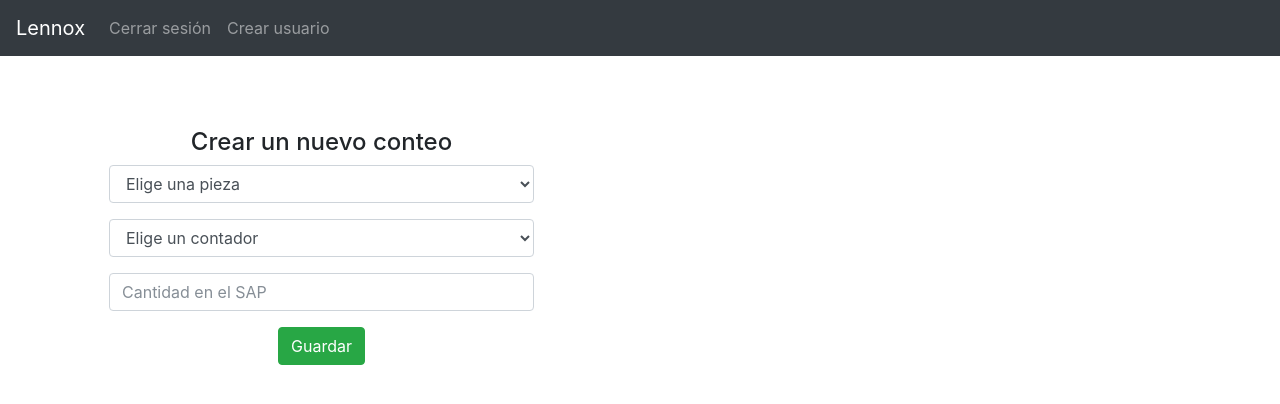
After one commit to ariellsantos/conteos_ciclocos, a Django app: a page that uses conteo_ciclico/templates/conteo_ciclico/conteos/crear_conteo.html in a window 1280 px wide. The commit adds this page. Shown: the top 404 px of the page. Run offline with Django 3.2, Linux system fonts and the light colour scheme; a user stored in the database is signed in; data comes from the database, SQL or seed files in the repository; both versions use the stored data as it was after the commit; some libraries are stand-ins or nearby versions.

Commit message:
Ya realiza todas las funciones

```diff
--- /dev/null
+++ b/conteo_ciclico/templates/conteo_ciclico/conteos/crear_conteo.html
@@ -0,0 +1,39 @@
+{% extends "base/main.html" %}
+
+
+{% block container %}
+    <div class="row">
+        <div class="col col-sm-12 col-md5 col-lg-5">
+            <h4>Crear un nuevo conteo</h4>
+
+            <form action="" method="POST">
+                {% csrf_token %}
+                <div class="form-group">
+                    <select name="pieza" id="" class="form-control" required>
+                        <option value="" selected="selected" disabled selecte>Elige una pieza</option>
+                        {% for pieza in piezas  %}
+                            <option value="{{pieza.id}}">{{pieza.nombre}}</option>
+                        {% endfor %}
+
+                    </select>
+                </div>
+                <div class="form-group">
+                    <select name="contador" id="" class="form-control" required>
+                        <option value="" selected="selected" disabled selecte>Elige un contador</option>
+
+                        {% for contador in contadores %}
+                            <option value="{{contador.id}}">{{contador.first_name}}</option>
+                        {% endfor %}
+
+                    </select>
+                </div>
+                <div class="form-group">
+                    <input type="number" name="cantidad_sap" id="" class="form-control" min="0" placeholder="Cantidad en el SAP" required>
+                </div>
+                <div class="form-group">
+                    <input type="submit" value="Guardar" class="btn btn-success">
+                </div>
+            </form>
+        </div>
+    </div>
+{% endblock container %}
--- a/conteo_ciclico/templates/conteo_ciclico/dashboard/index.html
+++ b/conteo_ciclico/templates/conteo_ciclico/dashboard/index.html
@@ -6,7 +6,11 @@
         <div class="col col-sm-12 col-md-12 col-lg-12">
             <h3>Conteos</h3>
             <a href="{% url 'conteo_ciclico:conteos' 'abiertos' %}" class="btn btn-primary">Conteos abiertos</a>
-            <a href="" class="btn btn-warning">Historial conteos</a>
+            <a href="{% url 'conteo_ciclico:conteos' 'cerrados' %}" class="btn btn-warning">Historial conteos cerrados</a>
+
+            {% if request.user.perfil.puesto.nombre == "Encargado almacen" %}
+                <a href="{% url 'conteo_ciclico:crear_conteo'%}" class="btn btn-success">Crear nuevo conteo</a>
+            {% endif %}
         </div>
     </div>
 {% endblock container %}
--- a/conteo_ciclico/urls.py
+++ b/conteo_ciclico/urls.py
@@ -4,8 +4,10 @@ from . import views
 app_name = "conteo_ciclico"
 
 urlpatterns = [
-    url('^$', views.index, name="dashboard" ),
-    url('^conteos/(?P<estatus>[\w\-]+)/$', views.conteos, name="conteos"),
-    url('^cantidad_conteso/(?P<pk>\d+)/$', views.cantidad_conteos, name="cantidad_conteos"),
-    url('^anadir_conteos/(?P<pk>\d+)/$', views.add_conteos, name="anadir_conteos"),
+    url(r'^$', views.index, name="dashboard" ),
+    url(r'^conteos/(?P<estatus>[\w\-]+)/$', views.conteos, name="conteos"),
+    url(r'^cantidad_conteso/(?P<pk>\d+)/$', views.cantidad_conteos, name="cantidad_conteos"),
+    url(r'^anadir_conteos/(?P<pk>\d+)/$', views.add_conteos, name="anadir_cantidad_conteos"),
+    url(r'^cerrar_conteo/(?P<pk>\d+)/$', views.cerrar_conteo, name="cerrar_conteo"),
+    url(r'^crear_conteo/', views.crear_conteo, name="crear_conteo"),
 ]
--- a/conteo_ciclico/views.py
+++ b/conteo_ciclico/views.py
@@ -1,13 +1,18 @@
 # -*- coding: utf-8 -*-
 from __future__ import unicode_literals
 
-from django.shortcuts import render
-from .models import Conteo, CantidadConteo
+from django.shortcuts import render, redirect
+from django.contrib.auth.decorators import login_required
+from .models import Conteo, CantidadConteo, Ubicacion, Pieza
+from django.contrib.auth.models import User
+from django.contrib import messages
 
+@login_required
 def index(request):
 
     return render(request, 'conteo_ciclico/dashboard/index.html')
 
+@login_required
 def conteos(request, estatus=None):
     usuario = request.user
     abiertos = ['abierto', 'proceso']
@@ -34,6 +39,7 @@ def conteos(request, estatus=None):
     return render(request, 'conteo_ciclico/conteos/conteos.html',context)
 
 
+@login_required
 def cantidad_conteos(request, pk):
     conteo = Conteo.objects.get(pk=pk)
     cantidades_conteo = CantidadConteo.objects.filter(conteo=conteo)
@@ -46,5 +52,67 @@ def cantidad_conteos(request, pk):
     return render(request, 'conteo_ciclico/conteos/cantidad_conteos.html', context)
 
 
+@login_required
 def add_conteos(request, pk):
-    pass
+    conteo = Conteo.objects.get(pk=pk)
+    ubicaciones = Ubicacion.objects.all()
+
+    context = {
+        'conteo': conteo,
+        'ubicaciones': ubicaciones,
+    }
+
+    if request.method == "GET":
+        return render(request, 'conteo_ciclico/conteos/anadir_conteos.html', context)
+    elif request.method == "POST":
+        cantidad = int(request.POST.get('cantidad', 0))
+        ubicacion = request.POST.get('ubicacion')
+        ubicacion = Ubicacion.objects.get(pk=ubicacion)
+
+        cantidad_conteo = CantidadConteo()
+        cantidad_conteo.cantidad = cantidad
+        cantidad_conteo.conteo = conteo
+        cantidad_conteo.ubicacion = ubicacion
+
+        cantidad_conteo.save()
+
+        conteo.cantidad_fisico = conteo.cantidad_fisico + cantidad
+        conteo.save()
+
+        messages.success(request, 'Se agrego correctamente')
+        return redirect("conteo_ciclico:conteos", "abiertos")
+
+@login_required
+def cerrar_conteo(request, pk):
+    conteo = Conteo.objects.get(pk=pk)
+    conteo.estatus = "terminado"
+    conteo.save()
+    messages.error(request, 'Se cerro el conteo')
+    return redirect("conteo_ciclico:conteos", "cerrados")
+
+
+@login_required
+def crear_conteo(request):
+    contadores = User.objects.filter(perfil__puesto__nombre="Contador")
+    piezas = Pieza.objects.all()
+    context = {
+        'contadores': contadores,
+        'piezas': piezas,
+    }
+    if request.method == "GET":
+        return render(request, 'conteo_ciclico/conteos/crear_conteo.html', context)
+    elif request.method == "POST":
+        pieza = request.POST.get('pieza')
+        pieza = Pieza.objects.get(pk=pieza)
+        contador = request.POST.get('contador')
+        contador = User.objects.get(pk=contador)
+        cantidad_sap = int(request.POST.get('cantidad_sap'))
+
+        conteo = Conteo()
+        conteo.pieza = pieza
+        conteo.contador = contador
+        conteo.cantidad_sap = cantidad_sap
+        conteo.save()
+
+        messages.success(request, 'Se  correctamente creo correctamente el conteo')
+        return redirect("conteo_ciclico:conteos", "abiertos")
--- a/conteos/settings.py
+++ b/conteos/settings.py
@@ -110,9 +110,9 @@ AUTH_PASSWORD_VALIDATORS = [
 # Internationalization
 # https://docs.djangoproject.com/en/1.11/topics/i18n/
 
-LANGUAGE_CODE = 'en-us'
+LANGUAGE_CODE = 'es-mx'
 
-TIME_ZONE = 'UTC'
+TIME_ZONE = 'America/Mexico_City'
 
 USE_I18N = True
 
@@ -120,6 +120,7 @@ USE_L10N = True
 
 USE_TZ = True
 
+LOGIN_URL = 'usuarios:login'
 
 # Static files (CSS, JavaScript, Images)
 # https://docs.djangoproject.com/en/1.11/howto/static-files/
--- a/usuarios/templates/usuarios/login.html
+++ b/usuarios/templates/usuarios/login.html
@@ -5,6 +5,7 @@
     <div class="row">
         <div class="col col-sm-12 col-md-4 col-lg-4">
             <form action="{% url 'usuarios:login' %}" method="POST">
+                <h4>Iniciar sesión</h4>
                 {% csrf_token %}
                 <div class="form-group">
                     <input type="text" name="username" class="form-control" placeholder="Nombre de usuario">
--- a/usuarios/views.py
+++ b/usuarios/views.py
@@ -2,6 +2,7 @@
 from __future__ import unicode_literals
 
 from django.shortcuts import render, HttpResponse, redirect
+from django.contrib.auth.decorators import login_required
 from django.contrib.auth import authenticate, login, logout
 from django.contrib import messages
 
@@ -9,6 +10,7 @@ from .models import Perfil
 from django.contrib.auth.models import User
 from .models import Puesto
 from decimal import Decimal
+
 
 def login_user(request):
     if request.user.is_authenticated():
@@ -34,6 +36,7 @@ def logout_user(request):
     logout(request)
     return redirect('/')
 
+@login_required
 def guardar_usuario(request):
     if request.method == "POST":
         try:
```
Also changed, not shown: basicos/views.py (+5 -2 lines), conteo_ciclico/templates/conteo_ciclico/conteos/anadir_conteos.html (added, +31 -0 lines), conteo_ciclico/templates/conteo_ciclico/conteos/conteos.html (+11 -2 lines), db.sqlite3, 6 other files.
